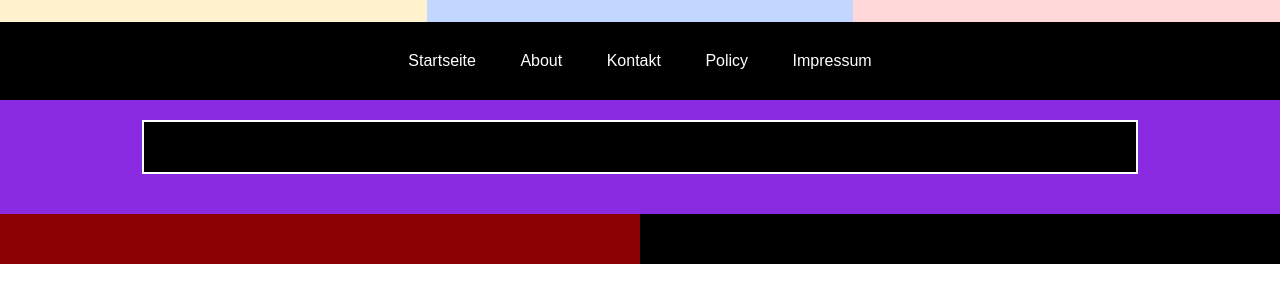
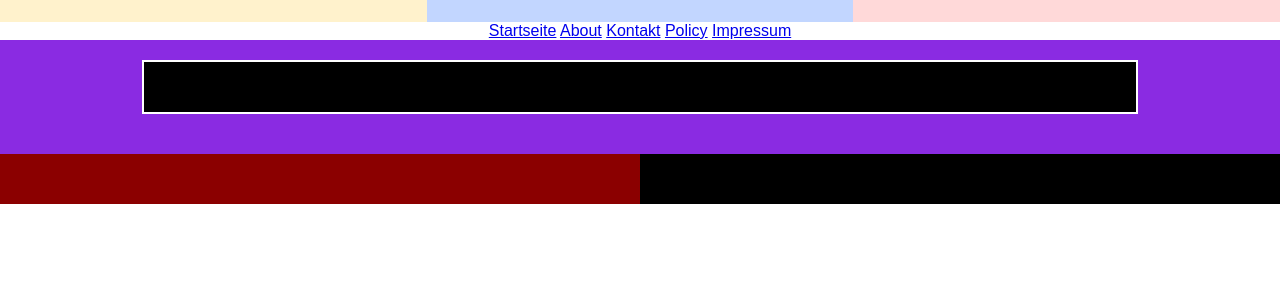
Before and after one commit to EmmaTechstarter/Project-firstplan, a plain HTML site: page index.html in a window 1280 px wide. Shown: the part 108-410 px from the top of the page. Drawn offline with Linux system fonts and the light colour scheme.

Commit message:
Update style.css

```diff
--- a/style.css
+++ b/style.css
@@ -51,24 +51,6 @@ body {
     padding: 20px;
 }
 
-.links-navbar {
-    background-color:black;
-    padding: 15px;
-    text-align: center;
-}
-.links-navbar a {
-    color: white;
-    padding: 10px 15px;
-    text-decoration: none;
-    border-radius: 5px;
-    margin: 5px;
-    display: inline-block;
-}
-.links-navbar a:hover {
-    background-color: white;
-    color: black;
-}
-
 .big-box {
     width: 80%;
     height: 50px;
```
